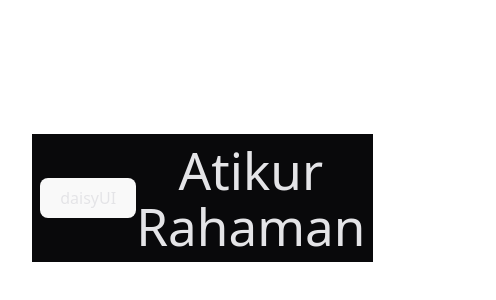
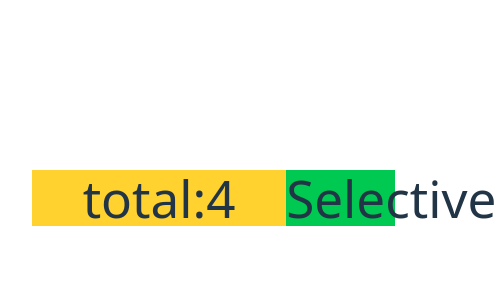
Before and after one commit to Rahaman-Atikur/myLearning-App-React-SPA, a React (Vite) app: page / in a window 390 px wide. Shown: the part 224-524 px from the top of the page, 496 px wide, since content can reach past the window. Built offline with nearby package versions, Linux system fonts and the light colour scheme.

Commit message:
Responsive Undone

```diff
--- /dev/null
+++ b/public/blogs.json
@@ -0,0 +1,43 @@
+[
+
+    {
+      "id": 1,
+      "cover": "https://i.ibb.co/84Zfw2n/1.jpg",
+      "title": "Top 10 ES6 Features You Must Know",
+      "author_img": "https://i.ibb.co/VvLNdLL/boy1.png",
+      "author": "Hamza Sohail",
+      "posted_date": "September 15, 2023",
+      "reading_time": 5,
+      "hashtags": ["beginners", "es6"]
+    },
+    {
+      "id": 2,
+      "cover": "https://i.ibb.co/6N2dgnZ/2.png",
+      "title": "JavaScript Objects for Absolute Beginners: A Fun Introduction",
+      "author_img": "https://i.ibb.co/7rFSJx5/girl1.jpg",
+      "author": "Sajal Ali",
+      "posted_date": "August 28, 2023",
+      "reading_time": 4,
+      "hashtags": ["javascript", "coding", "dev"]
+    },
+    {
+      "id": 3,
+      "cover": "https://i.ibb.co/RzGzcPg/3.png",
+      "title": "Component lifecycle in React — Class component vs Functional component",
+      "author_img": "https://i.ibb.co/vwGwnhT/boy2.jpg",
+      "author": "Feroze Khan",
+      "posted_date": "July 10, 2023",
+      "reading_time": 10,
+      "hashtags": ["mid_level", "react"]
+    },
+    {
+      "id": 4,
+      "cover": "https://i.ibb.co/vvTfkcv/4.jpg",
+      "title": "Free images and resources collection for website",
+      "author_img": "https://i.ibb.co/Sn7zB4q/girl2.jpg",
+      "author": "Anmol Baloch",
+      "posted_date": "June 5, 2023",
+      "reading_time": 9,
+      "hashtags": ["development", "resources"]
+    }
+  ]
--- a/src/App.jsx
+++ b/src/App.jsx
@@ -1,18 +1,18 @@
-
 import './App.css'
-
+import Blogs from './Components/Blogs/Blogs'
 function App() {
-
-
   return (
     <>
-      <div className="navbar bg-neutral text-neutral-content">
-        <button className="btn btn-ghost text-xl">daisyUI</button>
-        <h1> Atikur Rahaman</h1>
+      <navbar></navbar>
+      <div className='flex '>
+        <div className='w-[70%] bg-amber-300'>
+          <Blogs></Blogs>
+        </div>
+        <div className='w-[30%] bg-green-500'>
+          <h1>Selective</h1>
+        </div>
       </div>
-
     </>
   )
 }
-
 export default App
--- /dev/null
+++ b/src/Components/Blogs/Blogs.jsx
@@ -0,0 +1,18 @@
+import React, { useEffect, useState } from 'react';
+
+const Blogs = () => {
+    const [blogs, setBlogs] = useState([])
+    useEffect(() => {
+        fetch('blogs.json')
+            .then((res) => res.json())
+            .then((data) => setBlogs(data));
+    }, [])
+    console.log(blogs);
+    return (
+        <div>
+              <h1>total:{blogs.length}</h1>
+        </div>
+    );
+};
+
+export default Blogs;
```
